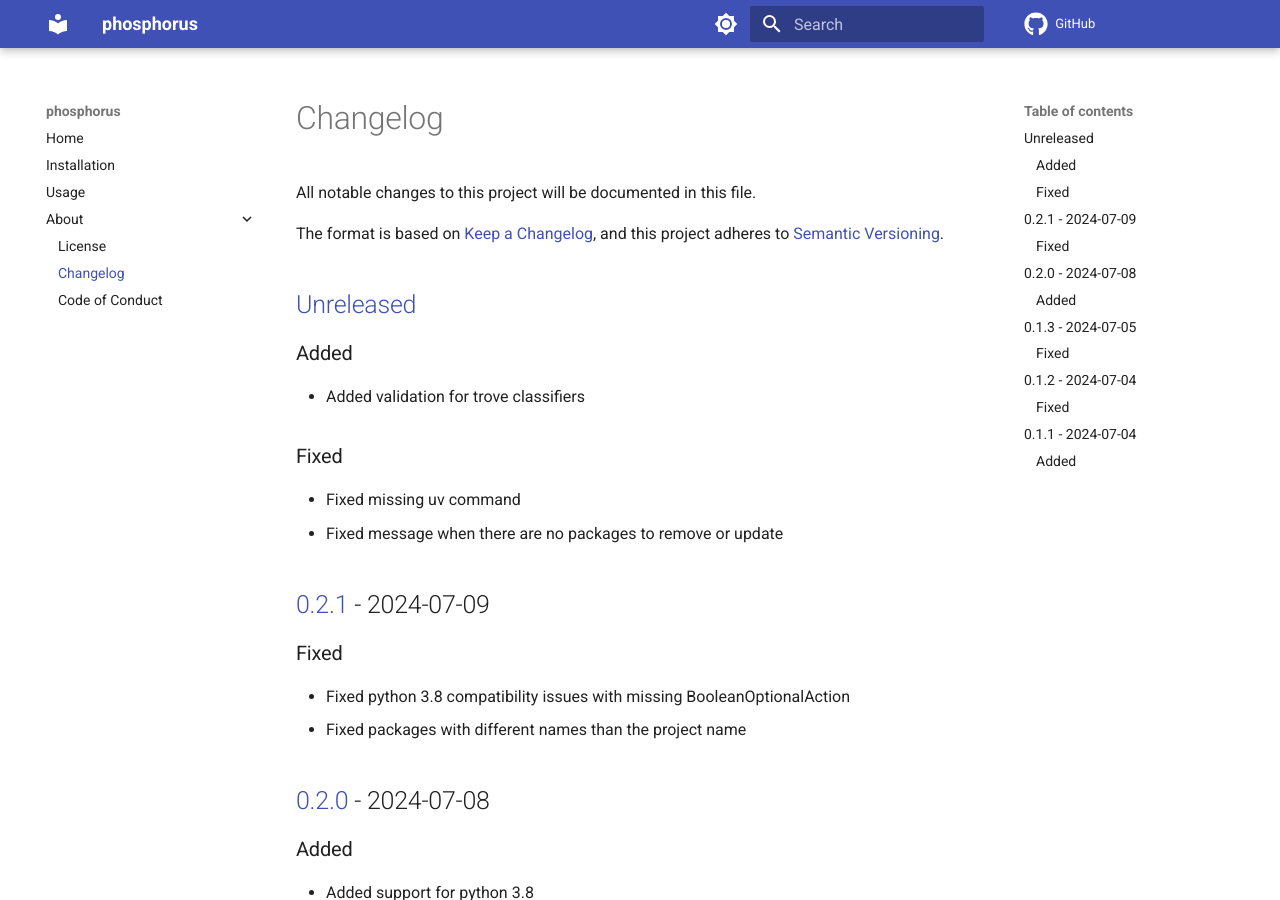
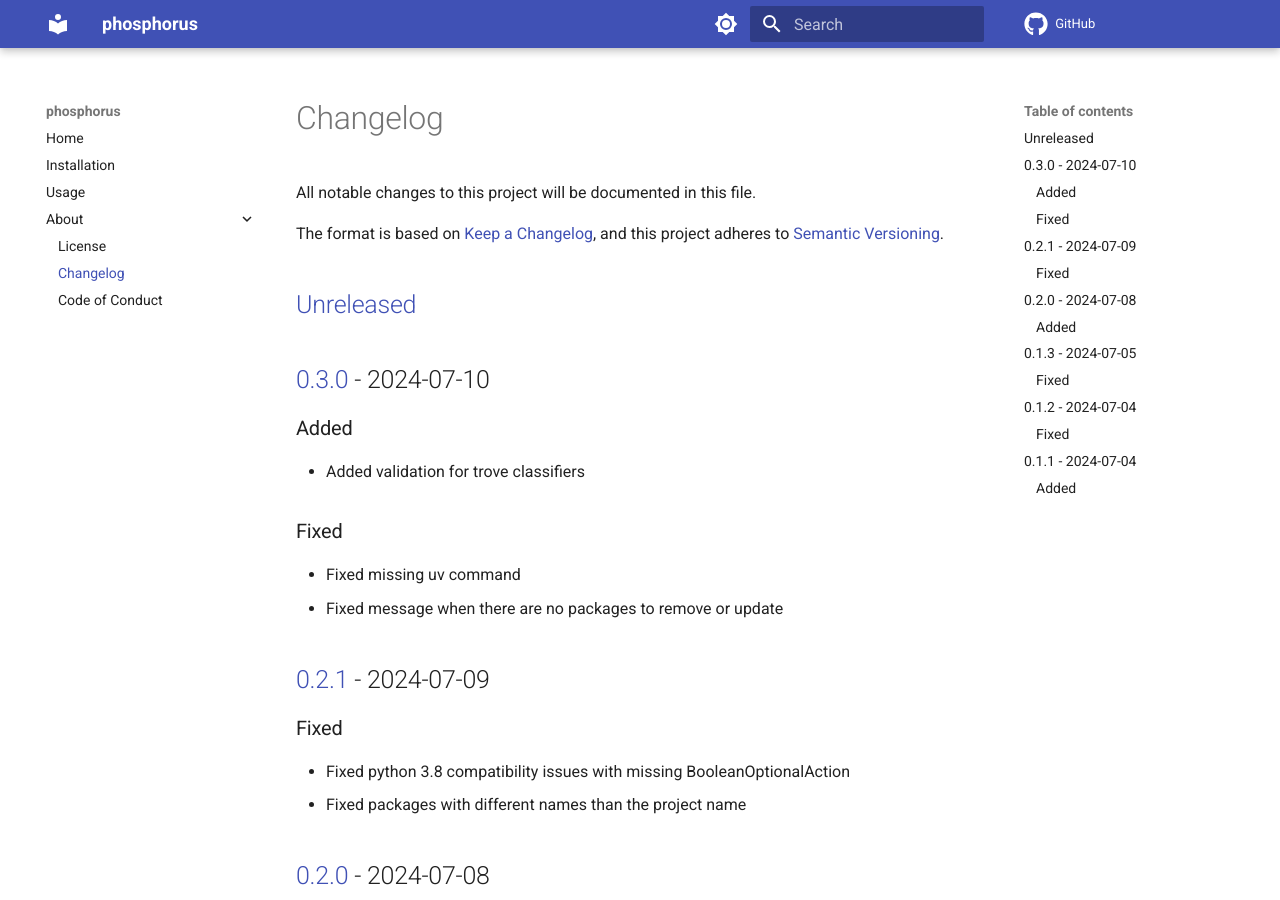
Before and after one commit to spapanik/phosphorus, an MkDocs documentation site: the page built from docs/CHANGELOG.md, in a window 1280 px wide and 900 px high. Built offline with MkDocs 1.6.1 and Material for MkDocs 9.7.7, drawn with Linux system fonts in a browser that asks for light colours; comment, search, counter and statistics services are not loaded.

Commit message:
🚀 Bump version

```diff
--- a/docs/CHANGELOG.md
+++ b/docs/CHANGELOG.md
@@ -5,6 +5,8 @@ All notable changes to this project will be documented in this file.
 The format is based on [Keep a Changelog], and this project adheres to [Semantic Versioning].
 
 ## [Unreleased]
+
+## [0.3.0] - 2024-07-10
 
 ### Added
 
@@ -55,7 +57,8 @@ The format is based on [Keep a Changelog], and this project adheres to [Semantic
 
 [Keep a Changelog]: https://keepachangelog.com/en/1.0.0/
 [Semantic Versioning]: https://semver.org/spec/v2.0.0.html
-[Unreleased]: https://github.com/spapanik/phosphorus/compare/v0.2.1...main
+[Unreleased]: https://github.com/spapanik/phosphorus/compare/v0.3.0...main
+[0.3.0]: https://github.com/spapanik/phosphorus/compare/v0.2.1...v0.3.0
 [0.2.1]: https://github.com/spapanik/phosphorus/compare/v0.2.0...v0.2.1
 [0.2.0]: https://github.com/spapanik/phosphorus/compare/v0.1.3...v0.2.0
 [0.1.3]: https://github.com/spapanik/eulertools/compare/v0.1.2...v0.1.3
--- a/src/phosphorus/__version__.py
+++ b/src/phosphorus/__version__.py
@@ -1 +1 @@
-__version__ = "0.2.1"
+__version__ = "0.3.0"
```
